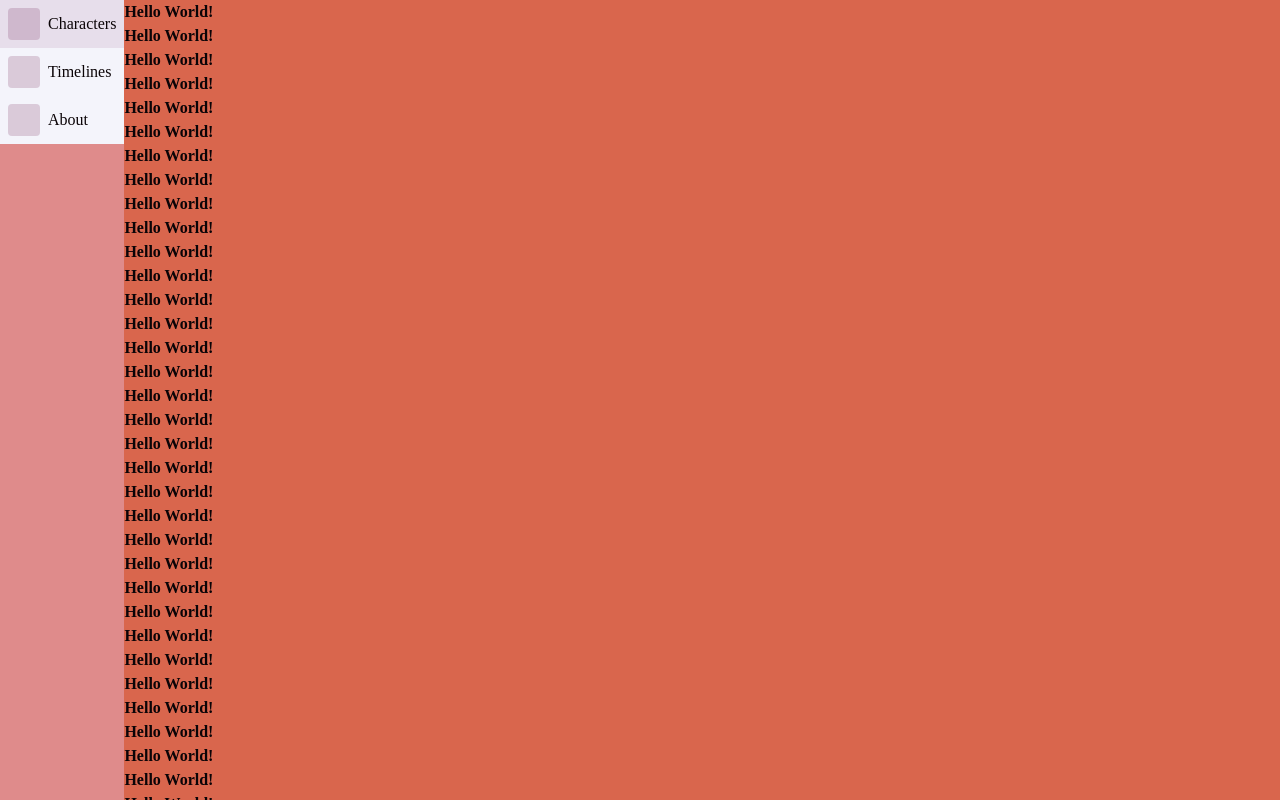
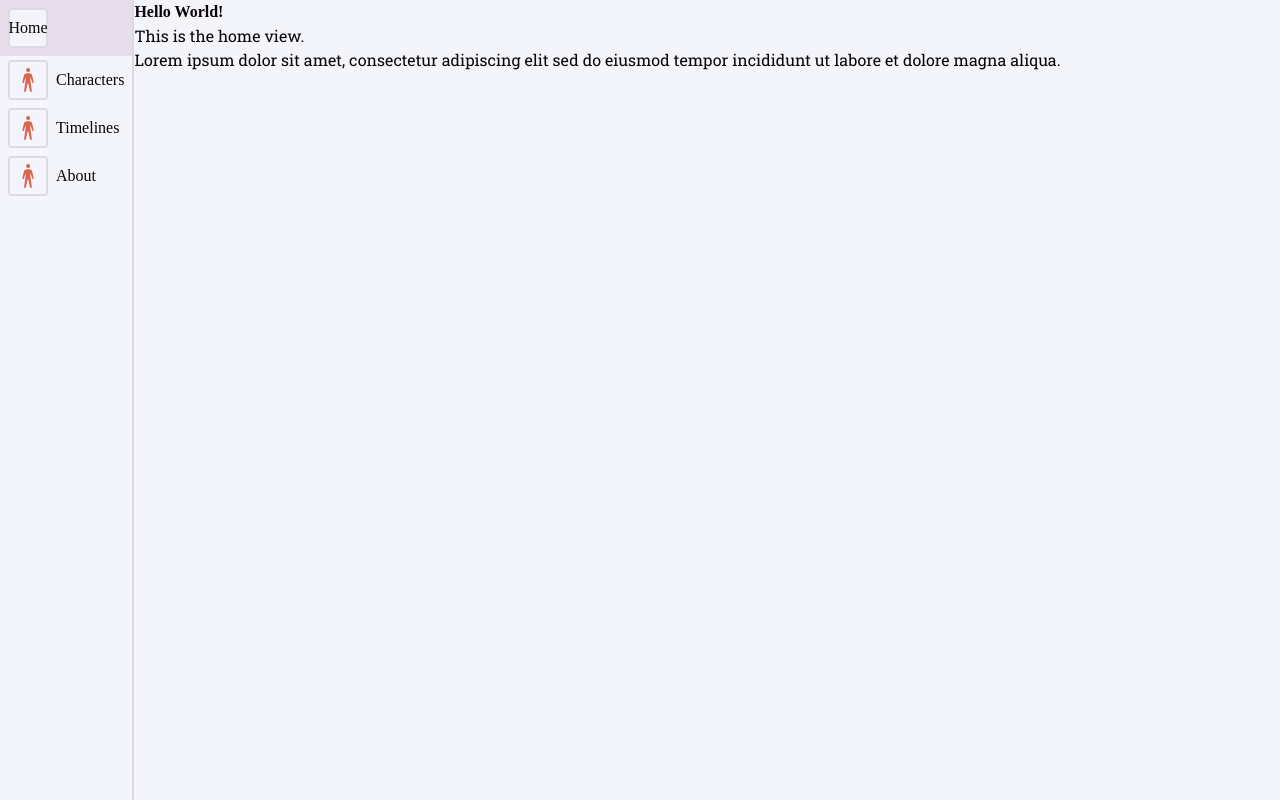
Before and after one commit to Nekonyx13/plotpoint-web, a Vue app: page / in a window 1280 px wide. Built offline with nearby package versions, Linux system fonts and the light colour scheme; a web font is replaced by a local one.

Commit message:
added styling to navbar

```diff
--- a/src/App.vue
+++ b/src/App.vue
@@ -7,7 +7,7 @@ import NavBar from './components/NavBar.vue'
     <header>
       <NavBar class="h-full" />
     </header>
-    <main class="flex-1 bg-primary overflow-auto">
+    <main class="flex-1 overflow-auto">
       <router-view />
     </main>
   </div>
--- a/src/components/NavBar.vue
+++ b/src/components/NavBar.vue
@@ -1,5 +1,6 @@
 <script setup lang="ts">
 import { ref } from 'vue'
+import ChracterIcon from './icons/CharacterIcon.vue'
 
 const sidebarItems = ref([
   { title: 'Characters', name: 'characters' },
@@ -9,15 +10,27 @@ const sidebarItems = ref([
 </script>
 
 <template>
-  <nav class="bg-secondary font-heading flex flex-col gap-4">
+  <nav class="font-heading flex flex-col gap-4 border-r-2 border-text/10">
     <div class="bg-background">
+      <router-link class="p-2 flex gap-2 hover:bg-accent/10" :to="{ name: 'home' }">
+        <div
+          class="w-10 h-10 bg-background border-text/10 border-2 rounded flex items-center justify-center"
+        >
+          Home
+        </div>
+      </router-link>
+
       <router-link
         v-for="item in sidebarItems"
         :key="item.title"
-        class="p-2 flex gap-2 hover:bg-accent/10"
+        class="px-2 py-1 flex gap-2 hover:bg-accent/10"
         :to="item.name"
       >
-        <div class="w-8 h-8 bg-accent/20 rounded"></div>
+        <div
+          class="w-10 h-10 bg-background border-text/10 border-2 rounded flex items-center justify-center"
+        >
+          <ChracterIcon class="w-6 h-6 text-primary" />
+        </div>
         <span class="inline-flex items-center">{{ item.title }}</span>
       </router-link>
     </div>
--- /dev/null
+++ b/src/components/icons/CharacterIcon.vue
@@ -0,0 +1,10 @@
+<template>
+  <svg width="77" height="163" viewBox="0 0 77 163" fill="none" xmlns="http://www.w3.org/2000/svg">
+    <path
+      fill-rule="evenodd"
+      clip-rule="evenodd"
+      d="M68.9458 102.487L56.4163 64.8991L54.3959 77.6322L65.1869 161.298C65.1869 161.298 53.3936 165.26 51.3106 154.829C49.5251 145.855 40.7702 105.917 40.7702 105.917L36.1969 105.651C36.1969 105.651 28.0528 142.002 25.5782 153.937C23.1976 165.636 11.0597 160.859 11.0597 160.859L23.2446 73.4974L21.5531 64.4606L9.33687 103.38C9.33687 103.38 -1.6264 103.38 1.50596 90.7254C4.7323 77.6791 12.7825 44.4291 12.7825 44.4291C25.3119 31.8996 52.7671 31.8996 65.1556 44.4291C65.1556 44.4291 74.2551 81.5789 76.6357 91.4146C79.0163 101.25 68.9458 102.487 68.9458 102.487ZM26.2047 14.2018C26.2047 -5.56346 54.7248 -2.07088 52.5165 15.533C50.4022 32.4791 26.2047 34.2332 26.2047 14.2018Z"
+      fill="currentColor"
+    />
+  </svg>
+</template>
--- a/src/views/HomeView.vue
+++ b/src/views/HomeView.vue
@@ -2,72 +2,9 @@
 
 <template>
   <h1 class="">Hello World!</h1>
-  <h1 class="">Hello World!</h1>
-  <h1 class="">Hello World!</h1>
-  <h1 class="">Hello World!</h1>
-  <h1 class="">Hello World!</h1>
-  <h1 class="">Hello World!</h1>
-  <h1 class="">Hello World!</h1>
-  <h1 class="">Hello World!</h1>
-  <h1 class="">Hello World!</h1>
-  <h1 class="">Hello World!</h1>
-  <h1 class="">Hello World!</h1>
-  <h1 class="">Hello World!</h1>
-  <h1 class="">Hello World!</h1>
-  <h1 class="">Hello World!</h1>
-  <h1 class="">Hello World!</h1>
-  <h1 class="">Hello World!</h1>
-  <h1 class="">Hello World!</h1>
-  <h1 class="">Hello World!</h1>
-  <h1 class="">Hello World!</h1>
-  <h1 class="">Hello World!</h1>
-  <h1 class="">Hello World!</h1>
-  <h1 class="">Hello World!</h1>
-  <h1 class="">Hello World!</h1>
-  <h1 class="">Hello World!</h1>
-  <h1 class="">Hello World!</h1>
-  <h1 class="">Hello World!</h1>
-  <h1 class="">Hello World!</h1>
-  <h1 class="">Hello World!</h1>
-  <h1 class="">Hello World!</h1>
-  <h1 class="">Hello World!</h1>
-  <h1 class="">Hello World!</h1>
-  <h1 class="">Hello World!</h1>
-  <h1 class="">Hello World!</h1>
-  <h1 class="">Hello World!</h1>
-  <h1 class="">Hello World!</h1>
-  <h1 class="">Hello World!</h1>
-  <h1 class="">Hello World!</h1>
-  <h1 class="">Hello World!</h1>
-  <h1 class="">Hello World!</h1>
-  <h1 class="">Hello World!</h1>
-  <h1 class="">Hello World!</h1>
-  <h1 class="">Hello World!</h1>
-  <h1 class="">Hello World!</h1>
-  <h1 class="">Hello World!</h1>
-  <h1 class="">Hello World!</h1>
-  <h1 class="">Hello World!</h1>
-  <h1 class="">Hello World!</h1>
-  <h1 class="">Hello World!</h1>
-  <h1 class="">Hello World!</h1>
-  <h1 class="">Hello World!</h1>
-  <h1 class="">Hello World!</h1>
-  <h1 class="">Hello World!</h1>
-  <h1 class="">Hello World!</h1>
-  <h1 class="">Hello World!</h1>
-  <h1 class="">Hello World!</h1>
-  <h1 class="">Hello World!</h1>
-  <h1 class="">Hello World!</h1>
-  <h1 class="">Hello World!</h1>
-  <h1 class="">Hello World!</h1>
-  <h1 class="">Hello World!</h1>
-  <h1 class="">Hello World!</h1>
-  <h1 class="">Hello World!</h1>
-  <h1 class="">Hello World!</h1>
-  <h1 class="">Hello World!</h1>
-  <h1 class="">Hello World!</h1>
-  <h1 class="">Hello World!</h1>
-  <h1 class="">Hello World!</h1>
-  <h1 class="">Hello World!</h1>
-  <h1 class="">Hello World!</h1>
+  <p class="text-lg">This is the home view.</p>
+  <p class="text-base">
+    Lorem ipsum dolor sit amet, consectetur adipiscing elit sed do eiusmod tempor incididunt ut
+    labore et dolore magna aliqua.
+  </p>
 </template>
```
